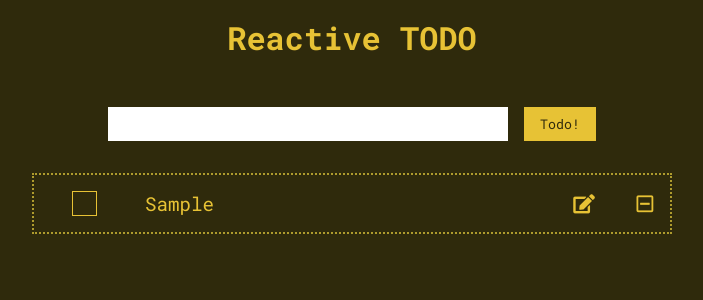
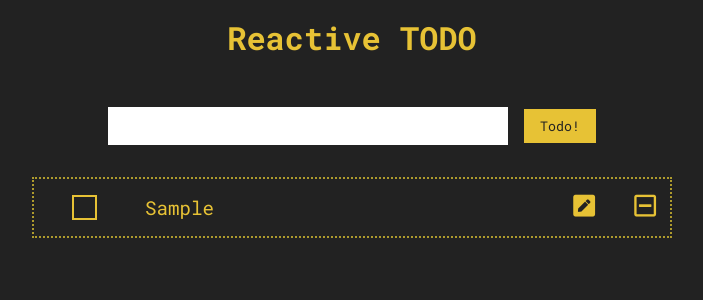
Before and after one commit to EliseyMartynov/reactive-todo-typescript, a React (Create React App) app: page / in a window 1280 px wide. Both pictures are taken after typing "Sample" into the empty fields and a click on the button "Todo!". Shown: the top 300 px of the page, without its empty margins (288-991 px from the left). Built offline with nearby package versions, Linux system fonts and the light colour scheme.

Commit message:
Fix after Aleksandr Savelyev review :)

```diff
--- a/src/App.css
+++ b/src/App.css
@@ -5,7 +5,8 @@
 }
 
 :root {
-  --bg: #2F2A0C;
+  --bg: #222;
+  --primary: #2F2A0C;
   --text: #E7C235;
   --secondary: #AE9B2D;
 }
--- a/src/components/Input.js
+++ b/src/components/Input.js
@@ -13,27 +13,44 @@ const Input = () => {
     setTxt(e.target.value);
   };
 
+  const validationHandler = () => {
+    const failStyle = `${styles.inputFailed}`;
+    const todoInput = document.querySelector("#todo-input");
+    if (txt == 0) {
+      todoInput.classList.add(failStyle);
+    } else {
+      if (todoInput.classList.contains(failStyle)) {
+        todoInput.classList.remove(failStyle);
+      }
+    }
+  };
+
   const addTodoHandler = e => {
     e.preventDefault();
+    if (txt != 0) {
       const newTodo = {
         id: uuid(),
         text: txt
       };
       dispatch(addTodo(newTodo));
-
       setTxt("");
+    }
   };
 
   return (
     <div className={styles.box}>
       <form onSubmit={e => addTodoHandler(e)}>
         <input
+          id="todo-input"
+          onKeyUp={() => validationHandler()}
           onChange={e => modelInput(e)}
           value={txt}
           className={styles.input}
           type="text"
         />
-        <button onClick={(e) => addTodoHandler(e)} className={styles.btn}>Todo!</button>
+        <button onClick={e => addTodoHandler(e)} className={styles.btn}>
+          Todo!
+        </button>
       </form>
     </div>
   );
--- a/src/components/SingleTodo.js
+++ b/src/components/SingleTodo.js
@@ -77,7 +77,7 @@ const SingleTodo = ({ id, text, completed, index }) => {
           {/*show accept when editing*/}
           {!edit ? (
             <span onClick={() => editHandler()} className={styles.edit}>
-              <i className="fas fa-edit"></i>
+              <i className="fas fa-pen-square"></i>
             </span>
           ) : (
             <span onClick={() => acceptEditsHandler()} className={styles.edit}>
--- a/src/styles/Input.module.css
+++ b/src/styles/Input.module.css
@@ -5,11 +5,16 @@
 }
 
 .input {
+  border: 2px solid transparent !important;
   width: 400px;
   outline: none;
   padding: .5rem 1rem;
   border: none;
   font-family: "Roboto Mono", monospace;
+}
+
+.inputFailed {
+  border: 2px solid red !important;
 }
 
 .btn {
--- a/src/styles/SingleTodo.module.css
+++ b/src/styles/SingleTodo.module.css
@@ -11,18 +11,23 @@
 }
 
 .checkbox {
+  display: flex;
+  justify-content: center;
+  align-items: center;
   -webkit-appearance: none;
   -moz-appearance: none;
   appearance: none;
   width: 25px;
   height: 25px;
-  border: 1px solid var(--text);
+  border: 2px solid var(--text);
   cursor: pointer;
   outline: none;
 }
 
-.checkbox:checked {
-  background: var(--text);
+.checkbox:checked::after {
+  content: '✔';
+  font-size: 1.1rem;
+  color: var(--text);
 }
 
 .inputBox {
@@ -90,9 +95,14 @@ input.text {
   color: var(--secondary);
 }
 
+i {
+  font-size: 1.3rem;
+}
+
 @media (max-width: 1000px) {
   .box {
     width: 80%;
+    grid-column-gap: 20px;
   }
 }
 
```
Lines whose indentation alone changed are shown as unchanged.
